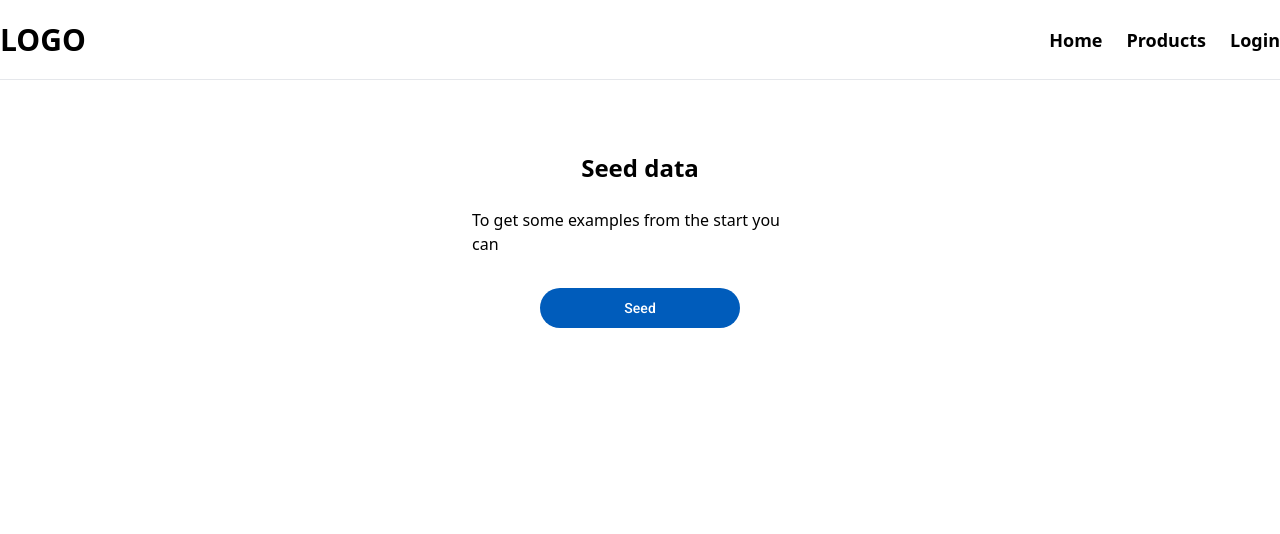
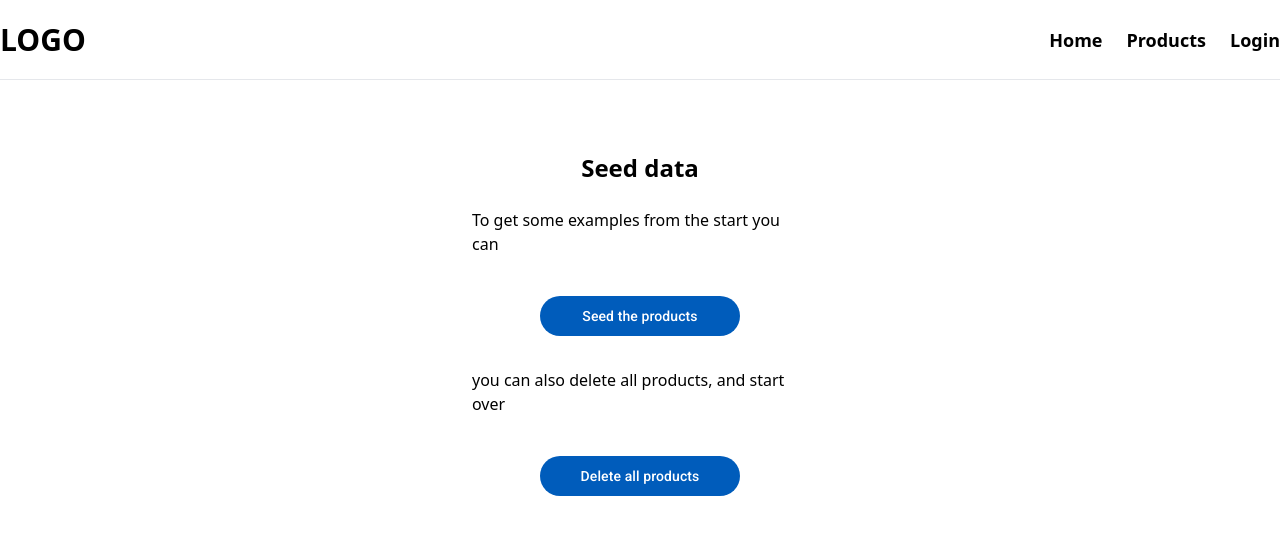
Before and after one commit to zanzlender/angular-test, an Angular app: page / in a window 1280 px wide. Shown: the top 534 px of the page. Built offline with nearby package versions, Linux system fonts and the light colour scheme.

Commit message:
added delete all products button

```diff
--- a/src/app/features/home/pages/home/home.component.ts
+++ b/src/app/features/home/pages/home/home.component.ts
@@ -17,18 +17,34 @@ import { toSignal } from '@angular/core/rxjs-interop';
   ],
   template: `
     <div
-      class="w-full max-w-sm mx-auto px-6 py-8 flex flex-col items-center gap-2"
+      class="w-full max-w-sm mx-auto px-6 py-8 flex flex-col items-center gap-4"
     >
-      <h1 class="text-2xl font-semibold text-center mb-4">Seed data</h1>
+      <h1 class="text-2xl font-semibold text-center mb-2">Seed data</h1>
       <p class="mb-6">To get some examples from the start you can</p>
 
       <button
         [disabled]="isLoading() || isComplete()"
-        class="w-full max-w-[200px]"
+        class="w-full max-w-[200px] mb-4"
         mat-flat-button
         (click)="seedProducts()"
       >
-        {{ isLoading() ? 'Loading...' : isComplete() ? 'Completed' : 'Seed' }}
+        {{
+          isLoading()
+            ? 'Loading...'
+            : isComplete()
+            ? 'Completed'
+            : 'Seed the products'
+        }}
+      </button>
+
+      <p class="mb-6">you can also delete all products, and start over</p>
+
+      <button
+        class="w-full max-w-[200px] mb-4"
+        mat-flat-button
+        (click)="deleteAllProducts()"
+      >
+        Delete all products
       </button>
     </div>
   `,
@@ -58,6 +74,10 @@ export class HomePage {
       this.productsService.createProduct(prod);
     });
   }
+
+  deleteAllProducts() {
+    this.productsService.deleteAllProducts();
+  }
 }
 
 function GenerateProducts(number: number) {
--- a/src/app/features/products/services/products.service.ts
+++ b/src/app/features/products/services/products.service.ts
@@ -95,4 +95,9 @@ export class ProductsService {
 
     this.productsSubject.next([...updatedProducts]);
   }
+
+  deleteAllProducts() {
+    this.localStorageService.removeItem(LOCAL_STORAGE_PRODUCTS_KEY);
+    this.productsSubject.next([]);
+  }
 }
```
